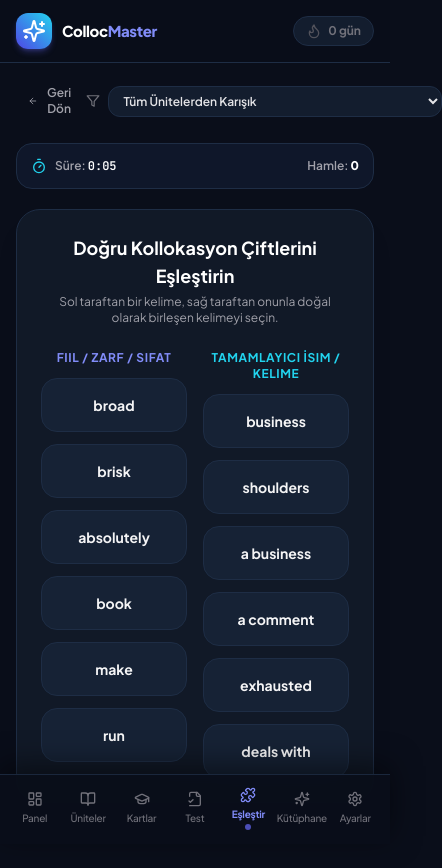
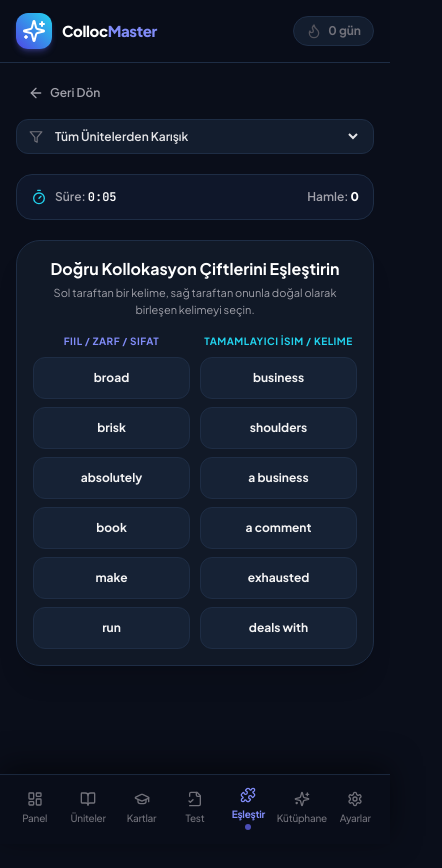
Before and after one commit to monurium/collocmaster, a React (Vite) app: page /#/match in a window 390 px wide. Shown: the top 868 px of the page, 442 px wide, since content can reach past the window. Built offline with nearby package versions, Linux system fonts and the light colour scheme.

Commit message:
style: comprehensive mobile responsive enhancements across all views and modals

```diff
--- a/src/components/AddCollocationModal.tsx
+++ b/src/components/AddCollocationModal.tsx
@@ -88,14 +88,14 @@ export const AddCollocationModal: React.FC<AddCollocationModalProps> = ({
 
   return createPortal(
     <div
-      className="fixed inset-0 z-[9999] flex items-center justify-center p-4 bg-black/80 backdrop-blur-md overflow-hidden animate-fadeIn"
+      className="fixed inset-0 z-[9999] flex items-end sm:items-center justify-center p-0 sm:p-4 bg-black/80 backdrop-blur-md overflow-hidden animate-fadeIn"
       onClick={(e) => {
         if (e.target === e.currentTarget) onClose();
       }}
     >
-      <div className="bg-[#111927] border border-[#1E2D45] rounded-3xl max-w-lg w-full max-h-[90vh] overflow-y-auto shadow-2xl animate-slideUp">
+      <div className="bg-[#111927] border-t sm:border border-[#1E2D45] rounded-t-3xl sm:rounded-3xl max-w-lg w-full max-h-[90vh] overflow-y-auto shadow-2xl animate-slideUp">
         {/* Header */}
-        <div className="p-5 border-b border-[#1E2D45] flex items-center justify-between bg-[#0F172A] shrink-0">
+        <div className="p-4 sm:p-5 border-b border-[#1E2D45] flex items-center justify-between bg-[#0F172A] shrink-0">
           <div className="flex items-center gap-2.5">
             <div className="w-8 h-8 rounded-xl bg-gradient-to-tr from-indigo-600 to-cyan-500 flex items-center justify-center text-white">
               <Plus className="w-4 h-4" />
--- a/src/views/Library.tsx
+++ b/src/views/Library.tsx
@@ -392,12 +392,12 @@ export const Library: React.FC = () => {
       {/* ── Detail Modal rendered directly in document.body via Portal ── */}
       {modal && createPortal(
         <div
-          className="fixed inset-0 z-[9999] flex items-center justify-center p-4 sm:p-6 bg-black/85 backdrop-blur-md overflow-hidden animate-fadeIn"
+          className="fixed inset-0 z-[9999] flex items-end sm:items-center justify-center p-0 sm:p-6 bg-black/85 backdrop-blur-md overflow-hidden animate-fadeIn"
           onClick={(e) => {
             if (e.target === e.currentTarget) setModal(null);
           }}
         >
-          <div className="relative w-full sm:max-w-lg max-h-[90vh] overflow-y-auto rounded-3xl bg-[#0F1829] border border-[#1E2D45] p-5 sm:p-7 shadow-2xl animate-slideUp">
+          <div className="relative w-full sm:max-w-lg max-h-[90vh] sm:max-h-[85vh] overflow-y-auto rounded-t-3xl sm:rounded-3xl bg-[#0F1829] border-t sm:border border-[#1E2D45] p-5 sm:p-7 shadow-2xl animate-slideUp">
             <button
               onClick={() => setModal(null)}
               className="absolute right-4 top-4 p-2 rounded-xl text-zinc-500 hover:text-white hover:bg-[#131D2E] transition-colors"
--- a/src/views/MatchGame.tsx
+++ b/src/views/MatchGame.tsx
@@ -219,29 +219,29 @@ export const MatchGame: React.FC = () => {
   return (
     <div className="max-w-2xl mx-auto space-y-5 pb-24 md:pb-10 animate-fadeIn">
       {/* Header */}
-      <div className="flex items-center justify-between">
+      <div className="flex flex-col sm:flex-row sm:items-center justify-between gap-3">
         <button
           onClick={() => navigate(-1)}
-          className="inline-flex items-center gap-1.5 text-xs sm:text-sm font-semibold text-zinc-400 hover:text-white transition-colors px-3 py-1.5 rounded-xl hover:bg-[#131D2E]"
+          className="inline-flex items-center gap-1.5 text-xs sm:text-sm font-semibold text-zinc-400 hover:text-white transition-colors px-3 py-1.5 rounded-xl hover:bg-[#131D2E] self-start"
         >
           <ArrowLeft className="w-4 h-4" />
           Geri Dön
         </button>
 
         {/* Unit Selector */}
-        <div className="flex items-center gap-2">
-          <Filter className="w-3.5 h-3.5 text-zinc-500" />
+        <div className="flex items-center gap-2 bg-[#131D2E] px-3 py-2 sm:py-1.5 rounded-xl border border-[#1E2D45]">
+          <Filter className="w-3.5 h-3.5 text-zinc-500 shrink-0" />
           <select
             value={selectedUnit}
             onChange={(e) => {
               const val = e.target.value;
               setSelectedUnit(val === 'all' ? 'all' : Number(val));
             }}
-            className="bg-[#131D2E] text-xs font-semibold text-zinc-200 border border-[#1E2D45] rounded-xl px-2.5 py-1.5 focus:outline-none focus:border-indigo-500"
+            className="w-full bg-transparent text-xs font-semibold text-zinc-200 focus:outline-none cursor-pointer"
           >
             <option value="all">Tüm Ünitelerden Karışık</option>
             {unitSummaries.map((u) => (
-              <option key={`${u.level}_${u.unitNumber}`} value={u.unitNumber}>
+              <option key={`${u.level}_${u.unitNumber}`} value={u.unitNumber} className="bg-[#111927]">
                 Unit {u.unitNumber}: {u.unitTitle}
               </option>
             ))}
@@ -270,25 +270,25 @@ export const MatchGame: React.FC = () => {
 
       {/* Main Board */}
       {!isGameOver ? (
-        <div className="bg-[#111927] border border-[#1E2D45] rounded-3xl p-6 sm:p-8 space-y-6 shadow-xl">
+        <div className="bg-[#111927] border border-[#1E2D45] rounded-3xl p-4 sm:p-8 space-y-4 sm:space-y-6 shadow-xl">
           <div className="text-center">
-            <h2 className="text-lg font-bold text-white">Doğru Kollokasyon Çiftlerini Eşleştirin</h2>
-            <p className="text-xs text-zinc-400 mt-1">
+            <h2 className="text-base sm:text-lg font-bold text-white">Doğru Kollokasyon Çiftlerini Eşleştirin</h2>
+            <p className="text-[11px] sm:text-xs text-zinc-400 mt-1">
               Sol taraftan bir kelime, sağ taraftan onunla doğal olarak birleşen kelimeyi seçin.
             </p>
           </div>
 
           {mismatchFeedback && (
-            <div className="p-3.5 bg-rose-500/15 border border-rose-500/30 rounded-2xl text-xs sm:text-sm text-rose-300 flex items-center gap-2.5 animate-fadeIn">
+            <div className="p-3 bg-rose-500/15 border border-rose-500/30 rounded-2xl text-xs sm:text-sm text-rose-300 flex items-center gap-2.5 animate-fadeIn">
               <AlertTriangle className="w-4 h-4 shrink-0 text-rose-400" />
               <span className="font-medium">{mismatchFeedback}</span>
             </div>
           )}
 
-          <div className="grid grid-cols-2 gap-4 sm:gap-6">
+          <div className="grid grid-cols-2 gap-2.5 sm:gap-6">
             {/* Left Column */}
-            <div className="space-y-3">
-              <div className="text-center text-xs font-bold uppercase tracking-wider text-indigo-400">
+            <div className="space-y-2 sm:space-y-3">
+              <div className="text-center text-[10px] sm:text-xs font-bold uppercase tracking-wider text-indigo-400">
                 Fiil / Zarf / Sıfat
               </div>
               {leftTiles.map((tile) => {
@@ -296,7 +296,7 @@ export const MatchGame: React.FC = () => {
                 const isMatched = tile.isMatched;
 
                 let style =
-                  'bg-[#162235] border-[#1E2D45] text-zinc-100 hover:border-indigo-500/50 hover:bg-[#1C2C45]';
+                  'bg-[#162235] border-[#1E2D45] text-zinc-100 hover:border-indigo-500/50 hover:bg-[#1C2C45] active:scale-95';
 
                 if (isMatched) {
                   style = 'bg-emerald-500/10 border-emerald-500/30 text-emerald-300 opacity-40 cursor-default';
@@ -311,7 +311,7 @@ export const MatchGame: React.FC = () => {
                     key={tile.id}
                     disabled={isMatched}
                     onClick={() => handleSelectTile(tile)}
-                    className={`w-full py-4 px-3 rounded-2xl border text-sm sm:text-base font-bold text-center transition-all duration-200 flex items-center justify-center ${style}`}
+                    className={`w-full py-3 px-2 sm:py-4 sm:px-3 rounded-xl sm:rounded-2xl border text-xs sm:text-base font-bold text-center transition-all duration-150 flex items-center justify-center ${style}`}
                   >
                     <span>{tile.text}</span>
                   </button>
@@ -320,8 +320,8 @@ export const MatchGame: React.FC = () => {
             </div>
 
             {/* Right Column */}
-            <div className="space-y-3">
-              <div className="text-center text-xs font-bold uppercase tracking-wider text-cyan-400">
+            <div className="space-y-2 sm:space-y-3">
+              <div className="text-center text-[10px] sm:text-xs font-bold uppercase tracking-wider text-cyan-400">
                 Tamamlayıcı İsim / Kelime
               </div>
               {rightTiles.map((tile) => {
@@ -329,7 +329,7 @@ export const MatchGame: React.FC = () => {
                 const isMatched = tile.isMatched;
 
                 let style =
-                  'bg-[#162235] border-[#1E2D45] text-zinc-100 hover:border-cyan-500/50 hover:bg-[#1C2C45]';
+                  'bg-[#162235] border-[#1E2D45] text-zinc-100 hover:border-cyan-500/50 hover:bg-[#1C2C45] active:scale-95';
 
                 if (isMatched) {
                   style = 'bg-emerald-500/10 border-emerald-500/30 text-emerald-300 opacity-40 cursor-default';
@@ -344,7 +344,7 @@ export const MatchGame: React.FC = () => {
                     key={tile.id}
                     disabled={isMatched}
                     onClick={() => handleSelectTile(tile)}
-                    className={`w-full py-4 px-3 rounded-2xl border text-sm sm:text-base font-bold text-center transition-all duration-200 flex items-center justify-center ${style}`}
+                    className={`w-full py-3 px-2 sm:py-4 sm:px-3 rounded-xl sm:rounded-2xl border text-xs sm:text-base font-bold text-center transition-all duration-150 flex items-center justify-center ${style}`}
                   >
                     <span>{tile.text}</span>
                   </button>
--- a/src/views/Units.tsx
+++ b/src/views/Units.tsx
@@ -329,14 +329,14 @@ export const UnitsView: React.FC = () => {
       {/* ── Unit Detail Drawer / Modal rendered directly in document.body via Portal ── */}
       {selectedUnit && createPortal(
         <div
-          className="fixed inset-0 z-[9999] flex items-center justify-center p-4 sm:p-6 bg-black/85 backdrop-blur-md overflow-hidden animate-fadeIn"
+          className="fixed inset-0 z-[9999] flex items-end sm:items-center justify-center p-0 sm:p-6 bg-black/85 backdrop-blur-md overflow-hidden animate-fadeIn"
           onClick={(e) => {
             if (e.target === e.currentTarget) setSelectedUnit(null);
           }}
         >
-          <div className="bg-[#111927] border border-[#1E2D45] rounded-3xl max-w-2xl w-full max-h-[85vh] flex flex-col shadow-2xl overflow-hidden animate-slideUp">
+          <div className="bg-[#111927] border-t sm:border border-[#1E2D45] rounded-t-3xl sm:rounded-3xl max-w-2xl w-full max-h-[90vh] sm:max-h-[85vh] flex flex-col shadow-2xl overflow-hidden animate-slideUp">
             {/* Modal Header */}
-            <div className="p-5 border-b border-[#1E2D45] flex items-center justify-between bg-[#0F172A] shrink-0">
+            <div className="p-4 sm:p-5 border-b border-[#1E2D45] flex items-center justify-between bg-[#0F172A] shrink-0">
               <div>
                 <div className="flex items-center gap-2 mb-1">
                   <span className="text-xs font-bold text-indigo-400">
```
Also changed, not shown: src/components/Flashcard.tsx (+12 -12 lines), src/views/QuizView.tsx (+17 -17 lines).
